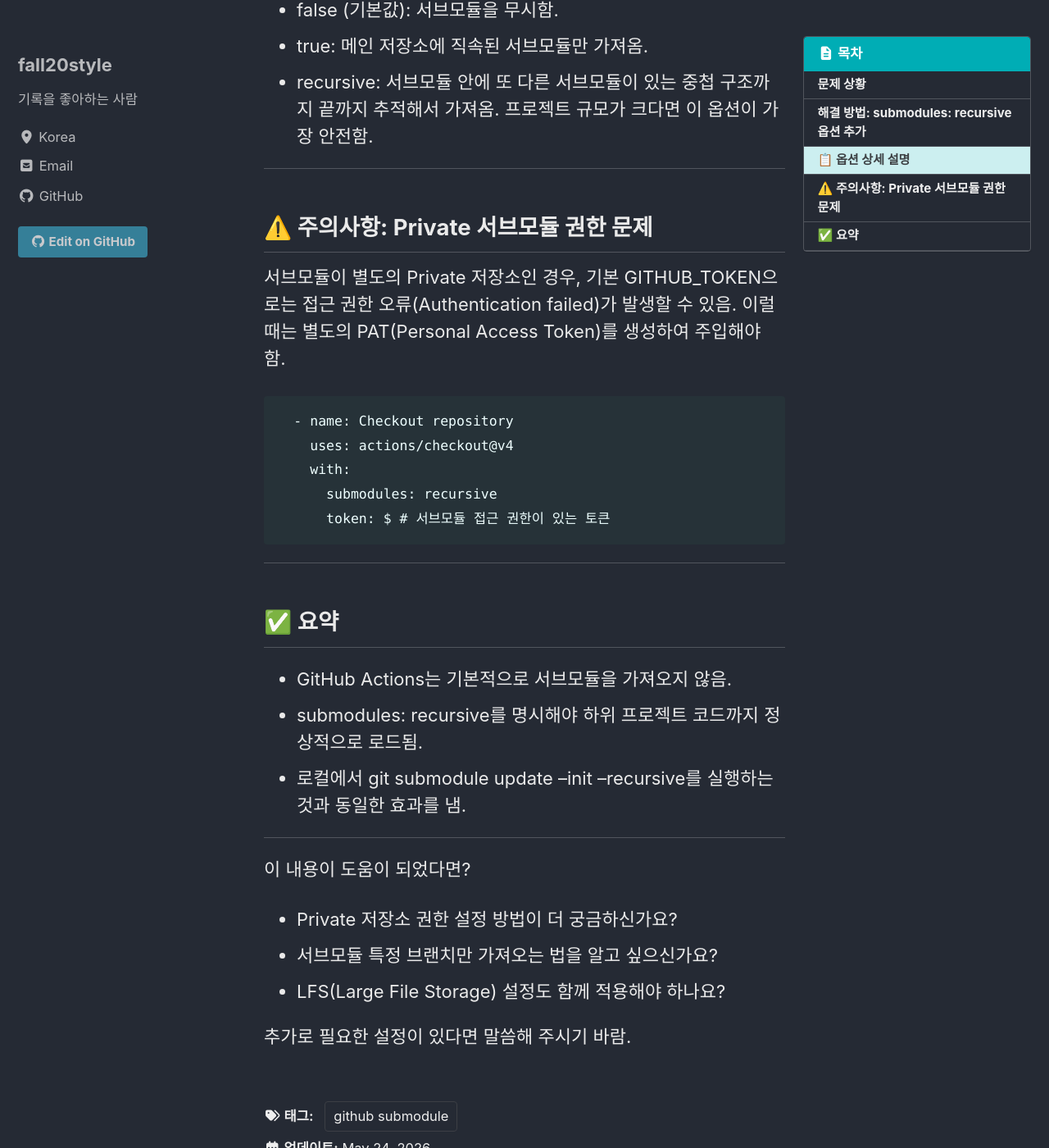
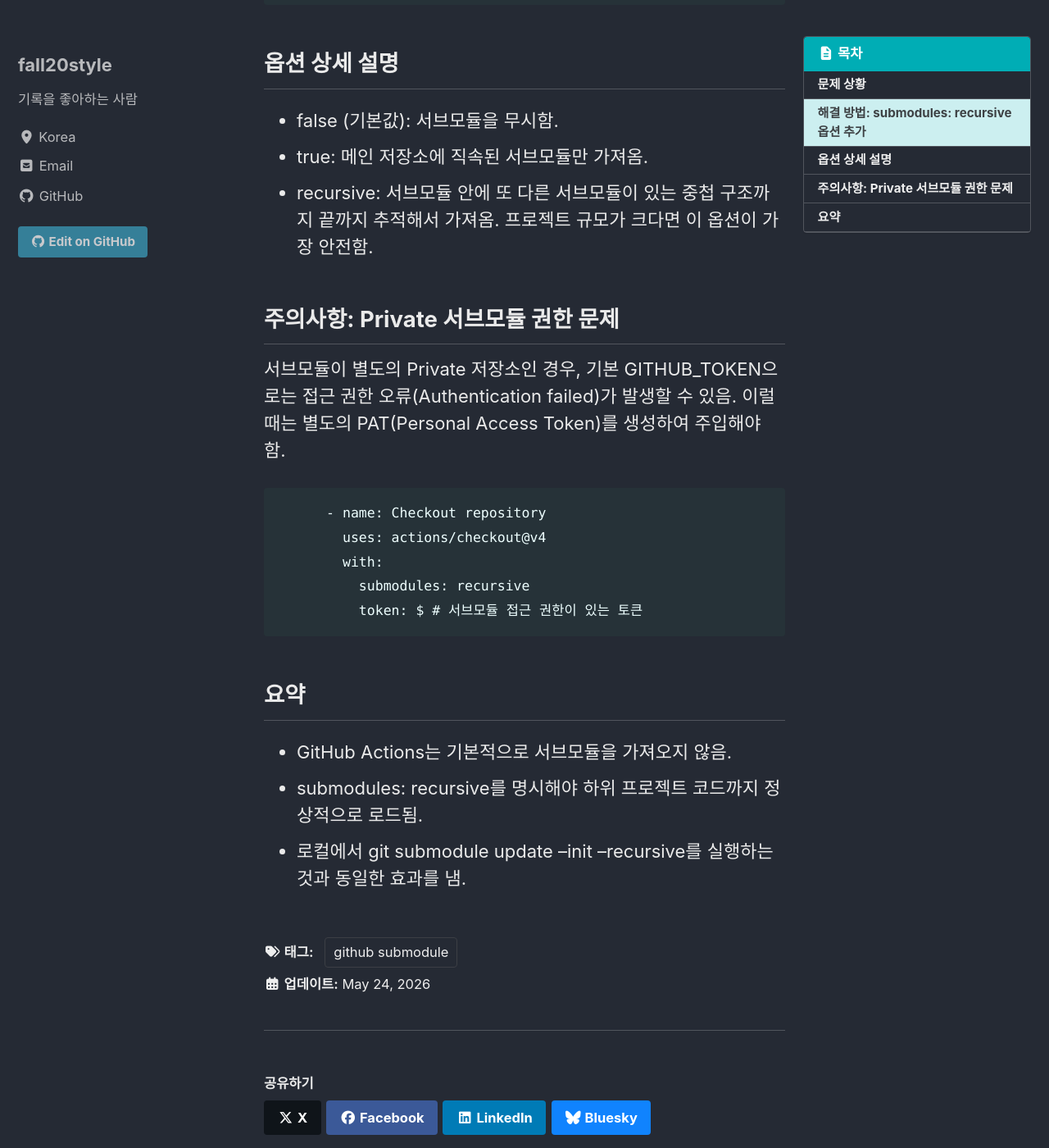
Before and after one commit to fall20style/fall20style.github.io, a Jekyll site: the page built from _posts/2026-05-24-github-workflow-submodule-test.md, in a window 1280 px wide and 1400 px high, scrolled down 1108 px. Shown: the whole window at 82% size. Built offline with Jekyll 4.4.1, drawn with Linux system fonts in a browser that asks for light colours; cached includes are drawn as plain includes; some of the changed text lies outside the part shown.

Commit message:
Update 2026-05-24-github-workflow-submodule-test.md

````diff
--- a/_posts/2026-05-24-github-workflow-submodule-test.md
+++ b/_posts/2026-05-24-github-workflow-submodule-test.md
@@ -17,10 +17,6 @@ description: "GitHub Actions에서 서브모듈(Submodule)을 불러오지 못
 ---
 
 
-
-
-##
-
 ## 문제 상황
 
 * GitHub Actions 워크플로우 실행 시, 메인 저장소 코드는 정상적으로 체크아웃됨.
@@ -31,6 +27,7 @@ description: "GitHub Actions에서 서브모듈(Submodule)을 불러오지 못
 ##  해결 방법: submodules: recursive 옵션 추가
 checkout 스텝에 submodules: recursive 설정을 추가하여 하위 저장소까지 모두 내려받도록 수정함.
 
+```
 jobs:
   check-submodules:
     runs-on: ubuntu-latest
@@ -40,35 +37,27 @@ jobs:
         with:
           # 서브모듈을 재귀적으로(recursive) 모두 가져오도록 설정
           submodules: recursive
+```
 
-## 📋 옵션 상세 설명
+## 옵션 상세 설명
 
 * false (기본값): 서브모듈을 무시함.
 * true: 메인 저장소에 직속된 서브모듈만 가져옴.
 * recursive: 서브모듈 안에 또 다른 서브모듈이 있는 중첩 구조까지 끝까지 추적해서 가져옴. 프로젝트 규모가 크다면 이 옵션이 가장 안전함.
 
-------------------------------
-## ⚠️ 주의사항: Private 서브모듈 권한 문제
+## 주의사항: Private 서브모듈 권한 문제
 서브모듈이 별도의 Private 저장소인 경우, 기본 GITHUB_TOKEN으로는 접근 권한 오류(Authentication failed)가 발생할 수 있음. 이럴 때는 별도의 PAT(Personal Access Token)를 생성하여 주입해야 함.
 
+```
       - name: Checkout repository
         uses: actions/checkout@v4
         with:
           submodules: recursive
           token: ${{ secrets.MY_GITHUB_PAT }} # 서브모듈 접근 권한이 있는 토큰
+```
 
-------------------------------
-## ✅ 요약
+## 요약
 
 * GitHub Actions는 기본적으로 서브모듈을 가져오지 않음.
 * submodules: recursive를 명시해야 하위 프로젝트 코드까지 정상적으로 로드됨.
 * 로컬에서 git submodule update --init --recursive를 실행하는 것과 동일한 효과를 냄.
-
-------------------------------
-이 내용이 도움이 되었다면?
-
-* Private 저장소 권한 설정 방법이 더 궁금하신가요?
-* 서브모듈 특정 브랜치만 가져오는 법을 알고 싶으신가요?
-* LFS(Large File Storage) 설정도 함께 적용해야 하나요?
-
-추가로 필요한 설정이 있다면 말씀해 주시기 바람.
````
